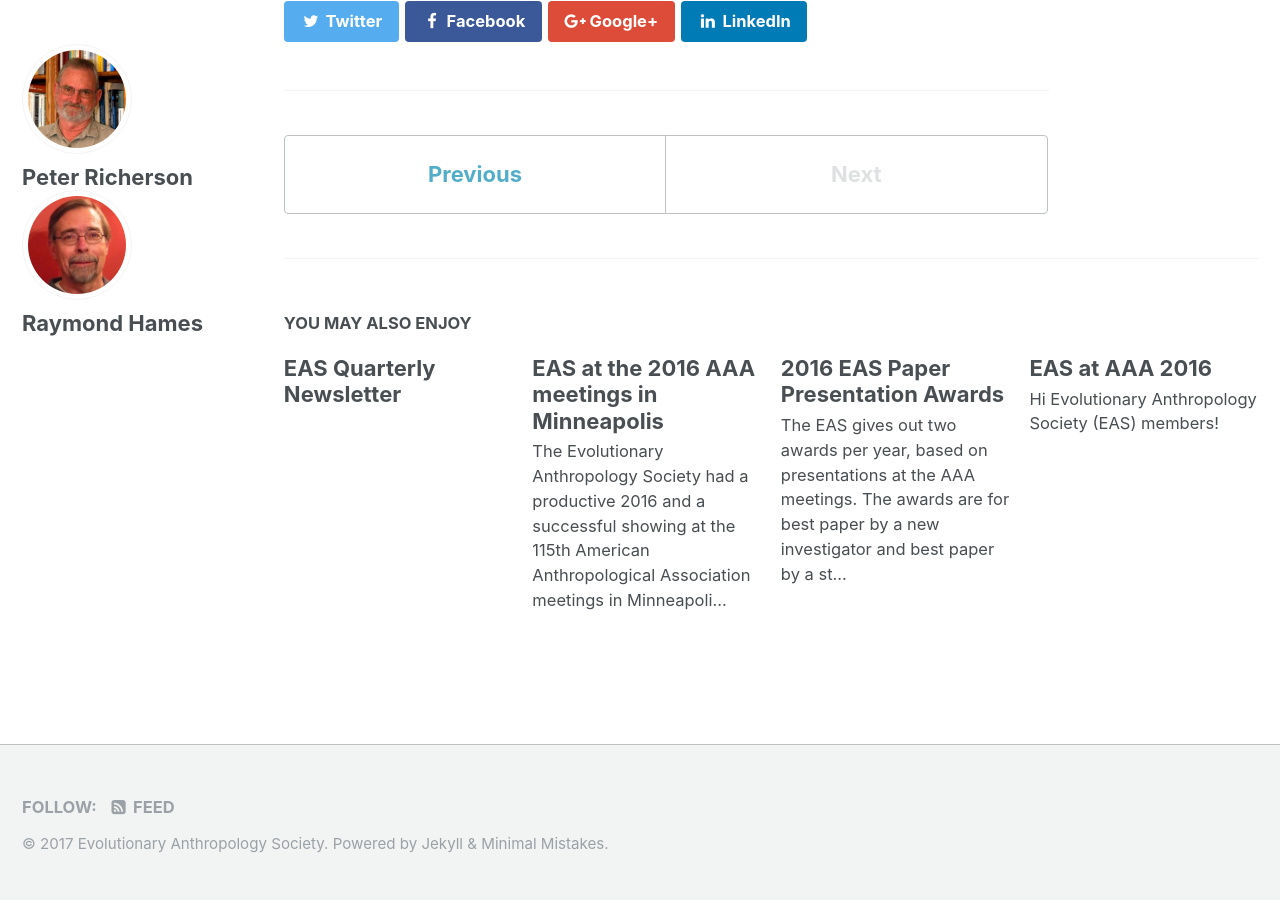
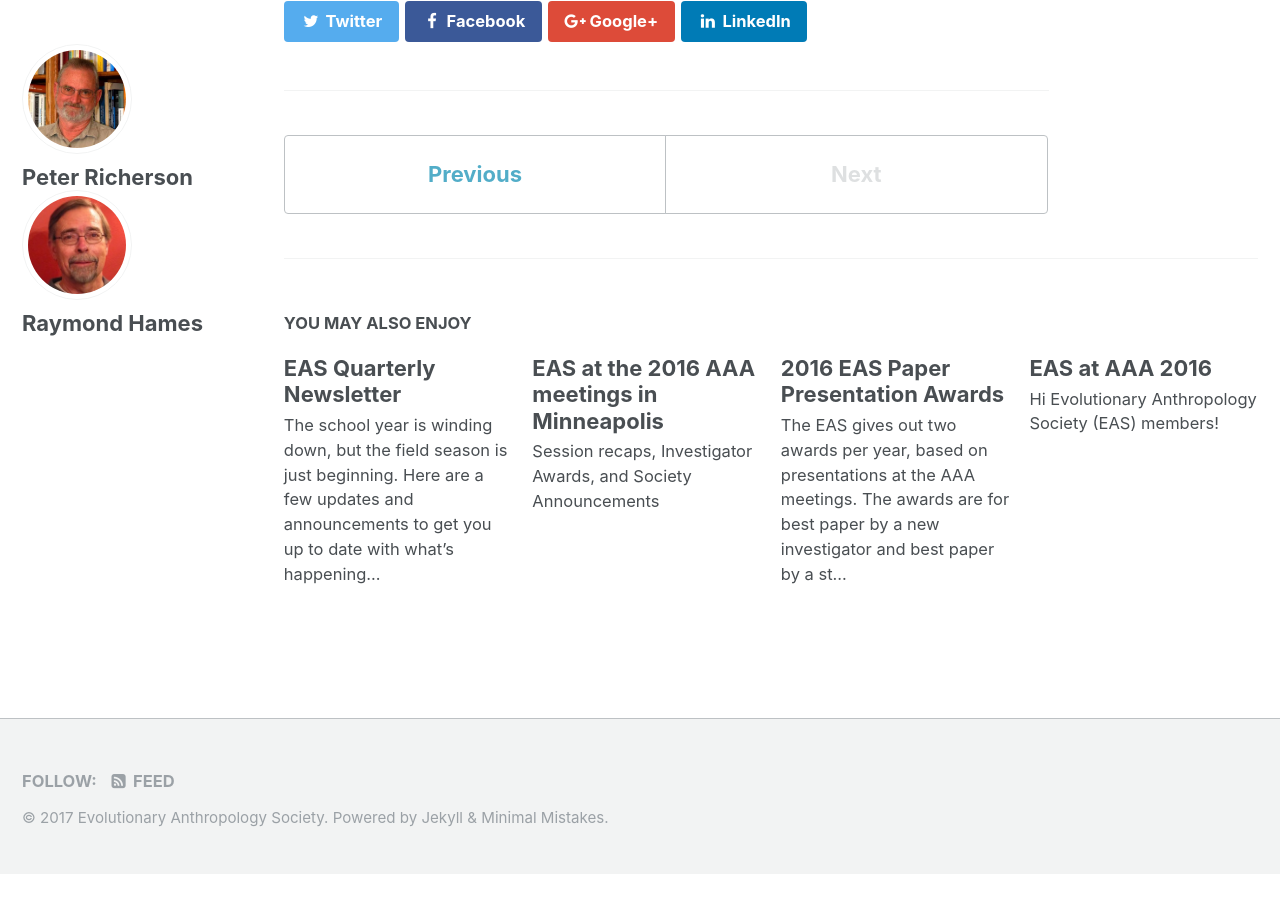
Before and after one commit to babeheim/evanthsoc-new, a Jekyll site: the page built from _posts/2017-07-18-busting-myths-evolutionary-anthropology.md, in a window 1280 px wide and 900 px high, scrolled down 4792 px. Built offline with Jekyll 4.4.1, drawn with Linux system fonts in a browser that asks for light colours; after the commit the page ends 5666 px from its top, so only the background shows below that.

Commit message:
added some excerpt tags to recent posts

```diff
--- a/_posts/2016-12-19-eas-at-aaa-2016-recap.md
+++ b/_posts/2016-12-19-eas-at-aaa-2016-recap.md
@@ -2,6 +2,7 @@
 title: EAS at the 2016 AAA meetings in Minneapolis
 author: Kathrine Starkweather
 author2: Melanie Martin
+excerpt: "Session recaps, Investigator Awards, and Society Announcements"
 layout: single
 date: 2016-12-19
 ---
--- a/_posts/2017-05-29-eas-quarterly-newsletter-may2017.md
+++ b/_posts/2017-05-29-eas-quarterly-newsletter-may2017.md
@@ -2,6 +2,7 @@
 title: EAS Quarterly Newsletter
 author: Delaney Glass
 date: 2017-05-29
+excerpt: "The school year is winding down, but the field season is just beginning. Here are a few updates and announcements to get you up to date with what’s happening at the Evolutionary Anthropology Society."
 layout: single
 ---
 
--- a/_posts/2017-07-18-busting-myths-evolutionary-anthropology.md
+++ b/_posts/2017-07-18-busting-myths-evolutionary-anthropology.md
@@ -3,6 +3,7 @@
 author: Peter Richerson
 author2: Raymond Hames
 date: 2017-07-18
+excerpt: "Quarrels over human sociobiology in the 1970s and 1980s introduced several myths into anthropology. Although the heat has gone out of that controversy, these myths still divide the evolutionary and sociocultural subfields."
 layout: single
 ---
 
```
